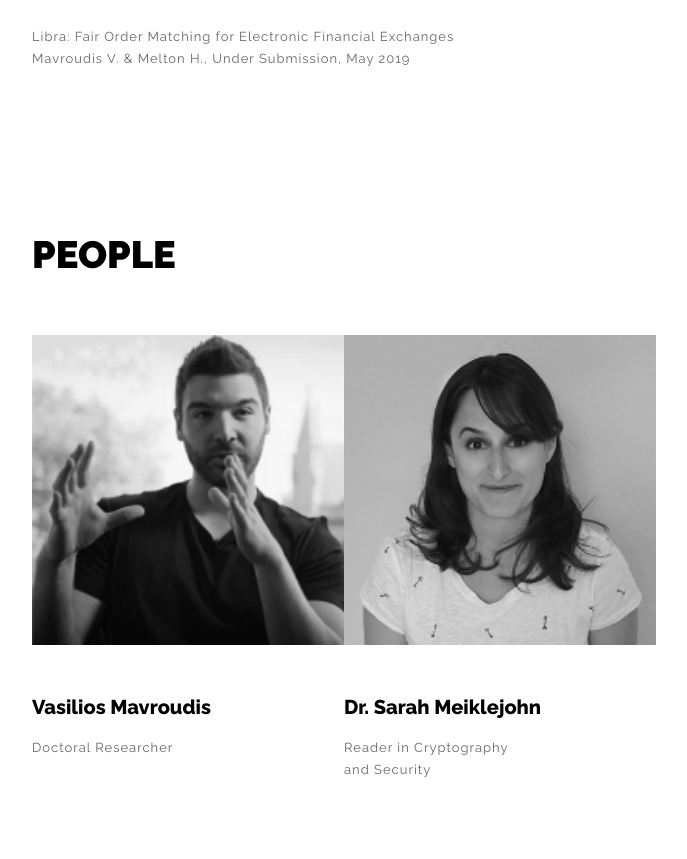
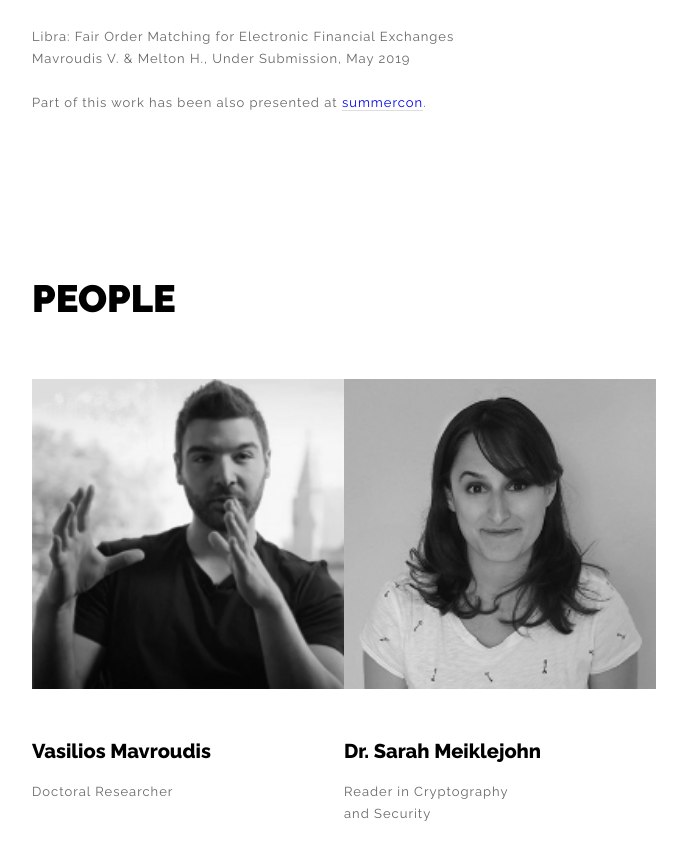
Before and after one commit to tradescope/TradeScope.github.io, a plain HTML site: page index.html in a window 1280 px wide. Shown: the part 1616-2475 px from the top of the page, without its empty margins (108-795 px from the left). Drawn offline with Linux system fonts and the light colour scheme.

Commit message:
sumercon

```diff
--- a/index.html
+++ b/index.html
@@ -107,12 +107,17 @@
 					</br></br>
 					Libra: Fair Order Matching for Electronic Financial Exchanges</br>
 					Mavroudis V. & Melton H., Under Submission, May 2019
+					</br></br>
+					Part of this work has been also presented at <a href="https://summercon.org/presentations.html#do-you-trust-your-cryptocurency-exchange">summercon</a>.
+
+
 					</p>
 				</div>
 				<div class="one-column">
 					<p><img src="img/projects/ilf.jpg"><a class="ajax-link" href="single.html"></a></p>
 				</div>
 			</div>
+
 
 			<div class="clear"></div>
 			<div class="text-intro" id="people">
```
